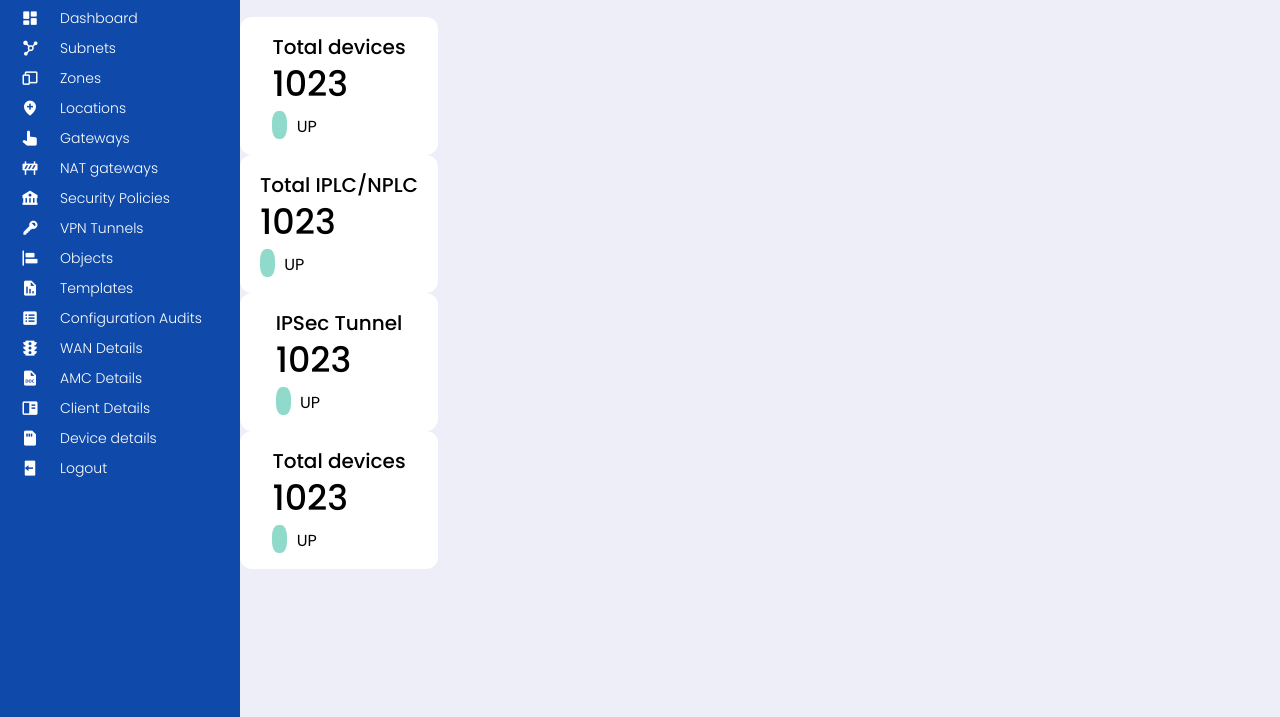
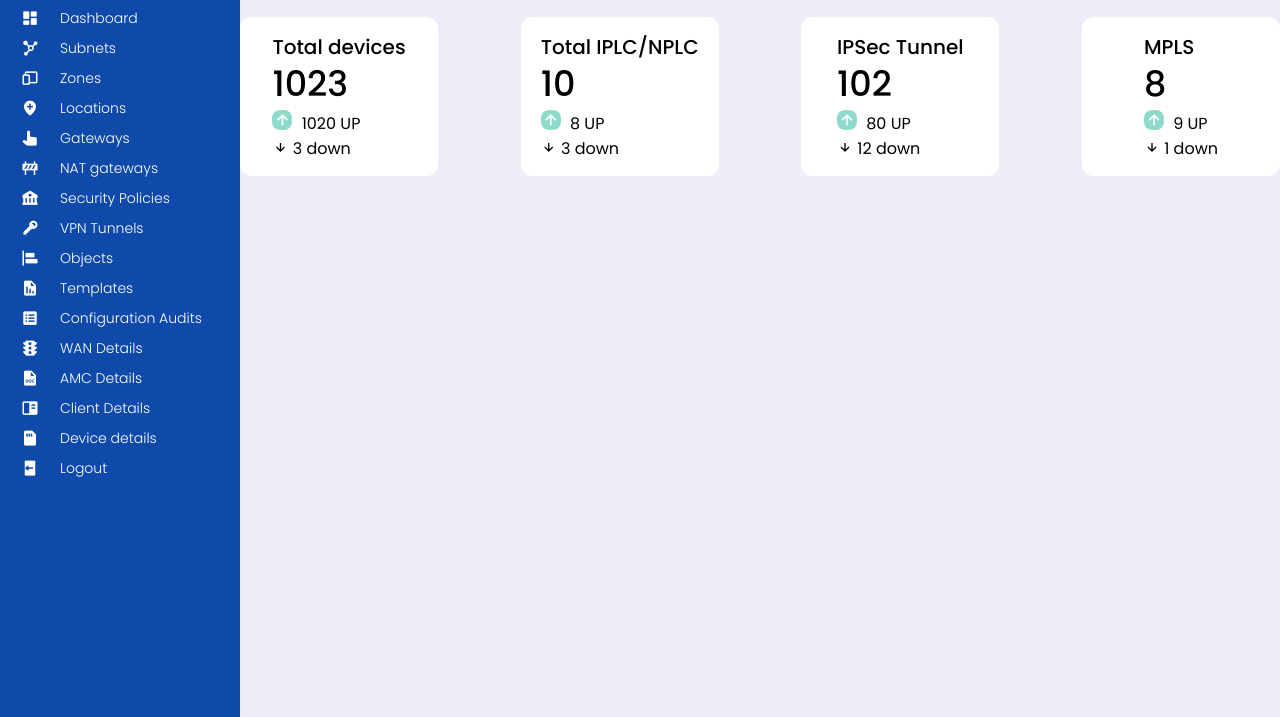
Before and after one commit to Praveensreedhar/New_dashboard, a plain HTML site: page index.html in a window 1280 px wide. Shown: the part 83-800 px from the top of the page. Drawn offline with nearby package versions, Linux system fonts and the light colour scheme.

Commit message:
Update index.html

```diff
--- a/index.html
+++ b/index.html
@@ -155,49 +155,72 @@
                     <div class="box_topic">Total devices</div>
                     <div class="number">1023</div>
                     <div class="indicator">
-                        <i class='bx-up-arrow-alt' ></i>
+                        <i class='bx bx-up-arrow-alt'></i>
+                        <span class="text">1020</span>
                         <span class="txt">UP</span>
+                    </div>
+                    <div class="indicator1">
+                        <i class='bx bx-down-arrow-alt'></i>
+                        <span class="text">3</span>
+                        <span class="text">down</span>
+                    </div>
+                </div>
+
+            </div>
+            <div class="box">
+                <div class="left-side">
+                    <div class="box_topic">Total IPLC/NPLC</div>
+                    <div class="number">10</div>
+                    <div class="indicator">
+                        <i class='bx bx-up-arrow-alt'></i>
+                        <span class="text">8</span>
+                        <span class="text">UP</span>
+                    </div>
+                    <div class="indicator1">
+                        <i class='bx bx-down-arrow-alt'></i>
+                        <span class="text">3</span>
+                        <span class="text">down</span>
                     </div>
                 </div>
             </div>
-        </div>
-        <div class="overview-boxes">
             <div class="box">
                 <div class="left-side">
-                    <div class="box_topic">Total IPLC/NPLC</div>
-                    <div class="number">1023</div>
+                    <div class="box_topic">IPSec Tunnel</div>
+                    <div class="number">102</div>
                     <div class="indicator">
-                        <i class='bx-up-arrow-alt' ></i>
-                        <span class="txt">UP</span>
+                        <i class='bx bx-up-arrow-alt'></i>
+                        <span class="text">80</span>
+                        <span class="text">UP</span>
+                    </div>
+                    <div class="indicator1">
+                        <i class='bx bx-down-arrow-alt'></i>
+                        <span class="text">12</span>
+                        <span class="text">down</span>
                     </div>
                 </div>
             </div>
-        </div>
-        <div class="overview-boxes">
             <div class="box">
                 <div class="left-side">
-                    <div class="box_topic">IPSec Tunnel</div>
-                    <div class="number">1023</div>
+                    <div class="box_topic">MPLS</div>
+                    <div class="number">8</div>
                     <div class="indicator">
-                        <i class='bx-up-arrow-alt' ></i>
-                        <span class="txt">UP</span>
+                        <i class='bx bx-up-arrow-alt'></i>
+                        <span class="text">9</span>
+                        <span class="text">UP</span>
+                    </div>
+                    <div class="indicator1">
+                        <i class='bx bx-down-arrow-alt'></i>
+                        <span class="text">1</span>
+                        <span class="text">down</span>
                     </div>
                 </div>
             </div>
+
         </div>
-        <div class="overview-boxes">
-            <div class="box">
-                <div class="left-side">
-                    <div class="box_topic">Total devices</div>
-                        <div class="number">1023</div>
-                            <div class="indicator">
-                                <i class='bx-up-arrow-alt' ></i>
-                                <span class="txt">UP</span>
-                            </div>
 
-                </div>
-            </div>
-        </div>
+
+
+
     </dev>
 </section>
 <script src="script.js"></script>
```
